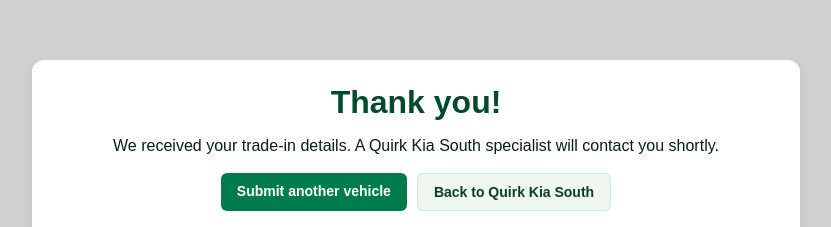
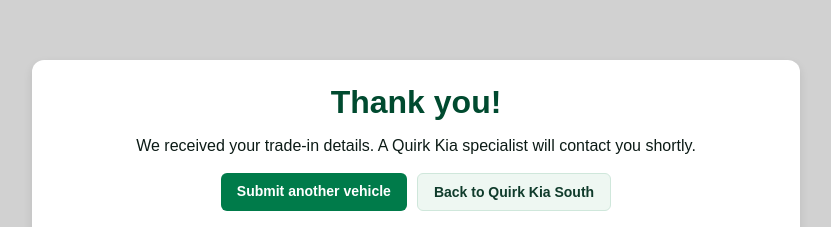
Before and after one commit to mpalmer79/quirk-trade-appraisal-KiaSouth, a plain HTML site: page success/index.html in a window 1280 px wide. Shown: the top 227 px of the page, without its empty margins (224-1055 px from the left). Drawn offline with Linux system fonts and the light colour scheme.

Commit message:
Update index.html

```diff
--- a/success/index.html
+++ b/success/index.html
@@ -21,7 +21,7 @@
       Thank you!
     </h1>
     <p style="text-align:center;font-size:16px" data-i18n="successMessage">
-      We received your trade-in details. A Quirk Kia South specialist will contact you shortly.
+      We received your trade-in details. A Quirk Kia specialist will contact you shortly.
     </p>
 
     <div style="display:flex;gap:10px;justify-content:center;margin-top:18px">
```
